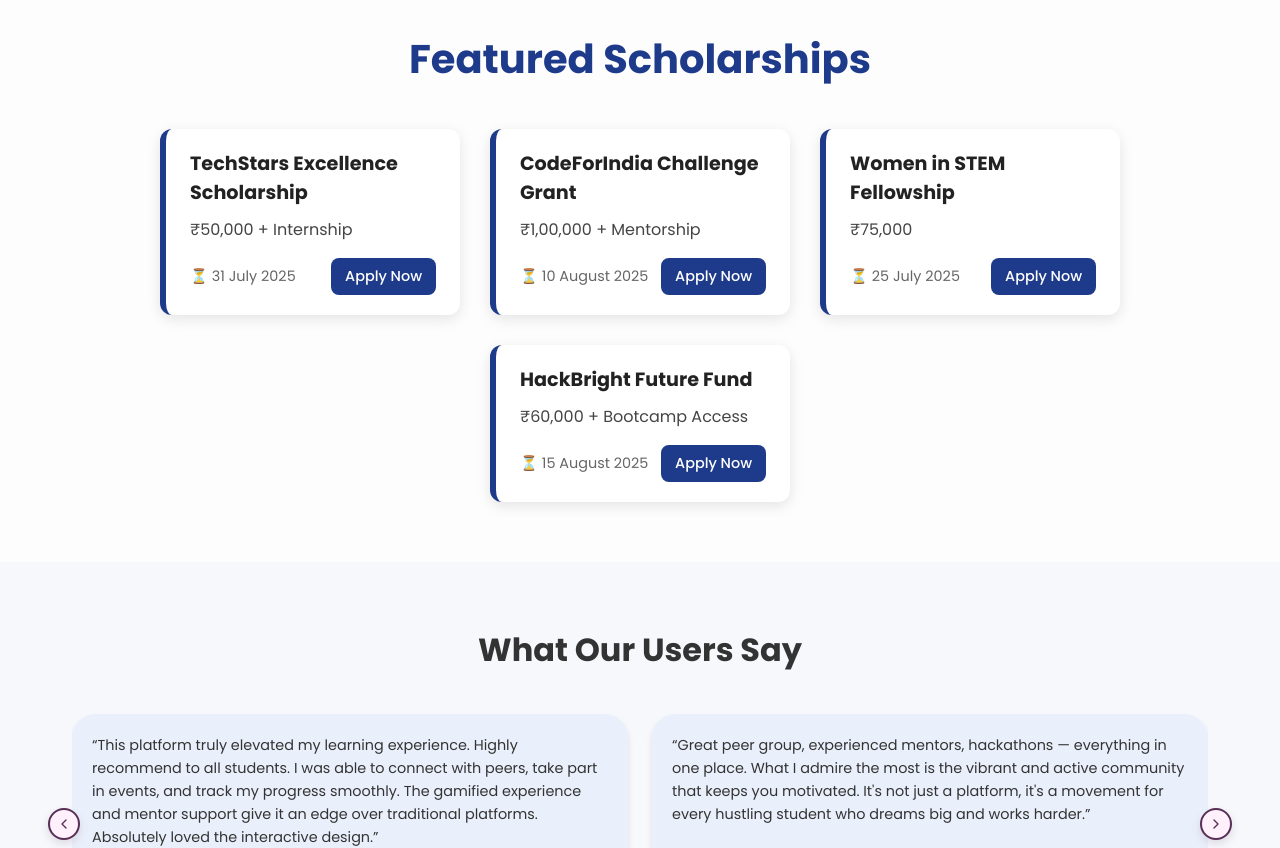
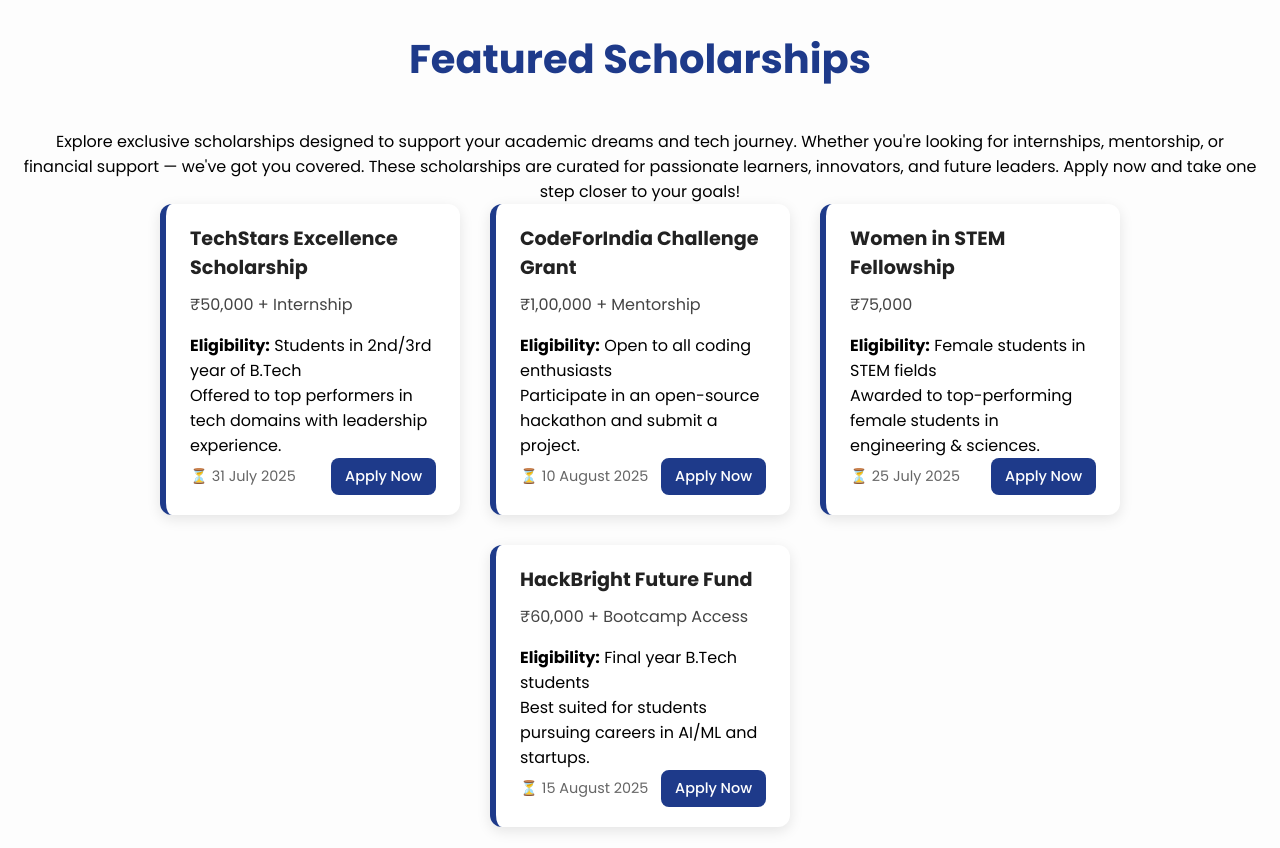
Before and after one commit to AnshulAlgoS/campushustleOG, a React (Create React App) app: page / in a window 1280 px wide. Shown: the part 2160-3008 px from the top of the page. Built offline with nearby package versions, Linux system fonts and the light colour scheme; no server answers.

Commit message:
Update scholarship.js

```diff
--- a/src/views/scholarship.js
+++ b/src/views/scholarship.js
@@ -1,4 +1,4 @@
-// src/components/Scholarship.js
+// src/components/scholarship.js
 import React from 'react';
 import './scholarship.css';
 
@@ -7,24 +7,32 @@ const scholarships = [
     name: "TechStars Excellence Scholarship",
     amount: "₹50,000 + Internship",
     deadline: "31 July 2025",
+    eligibility: "Students in 2nd/3rd year of B.Tech",
+    details: "Offered to top performers in tech domains with leadership experience.",
     link: "#"
   },
   {
     name: "CodeForIndia Challenge Grant",
     amount: "₹1,00,000 + Mentorship",
     deadline: "10 August 2025",
+    eligibility: "Open to all coding enthusiasts",
+    details: "Participate in an open-source hackathon and submit a project.",
     link: "#"
   },
   {
     name: "Women in STEM Fellowship",
     amount: "₹75,000",
     deadline: "25 July 2025",
+    eligibility: "Female students in STEM fields",
+    details: "Awarded to top-performing female students in engineering & sciences.",
     link: "#"
   },
   {
     name: "HackBright Future Fund",
     amount: "₹60,000 + Bootcamp Access",
     deadline: "15 August 2025",
+    eligibility: "Final year B.Tech students",
+    details: "Best suited for students pursuing careers in AI/ML and startups.",
     link: "#"
   }
 ];
@@ -33,11 +41,21 @@ const Scholarship = () => {
   return (
     <section className="scholarship-flag-section">
       <h2 className="scholarship-heading">Featured Scholarships</h2>
+
+      <p className="scholarship-subtext">
+        Explore exclusive scholarships designed to support your academic dreams and tech journey.
+        Whether you're looking for internships, mentorship, or financial support — we've got you covered.
+        These scholarships are curated for passionate learners, innovators, and future leaders.
+        Apply now and take one step closer to your goals!
+      </p>
+
       <div className="scholarship-flag-wrapper">
         {scholarships.map((sch, index) => (
           <div className="scholarship-flag-card" key={index}>
             <h3 className="sch-name">{sch.name}</h3>
             <p className="sch-amount">{sch.amount}</p>
+            <p className="sch-eligibility"><strong>Eligibility:</strong> {sch.eligibility}</p>
+            <p className="sch-details">{sch.details}</p>
             <div className="sch-bottom">
               <span className="sch-deadline">⏳ {sch.deadline}</span>
               <a href={sch.link} className="sch-apply-btn">Apply Now</a>
```
